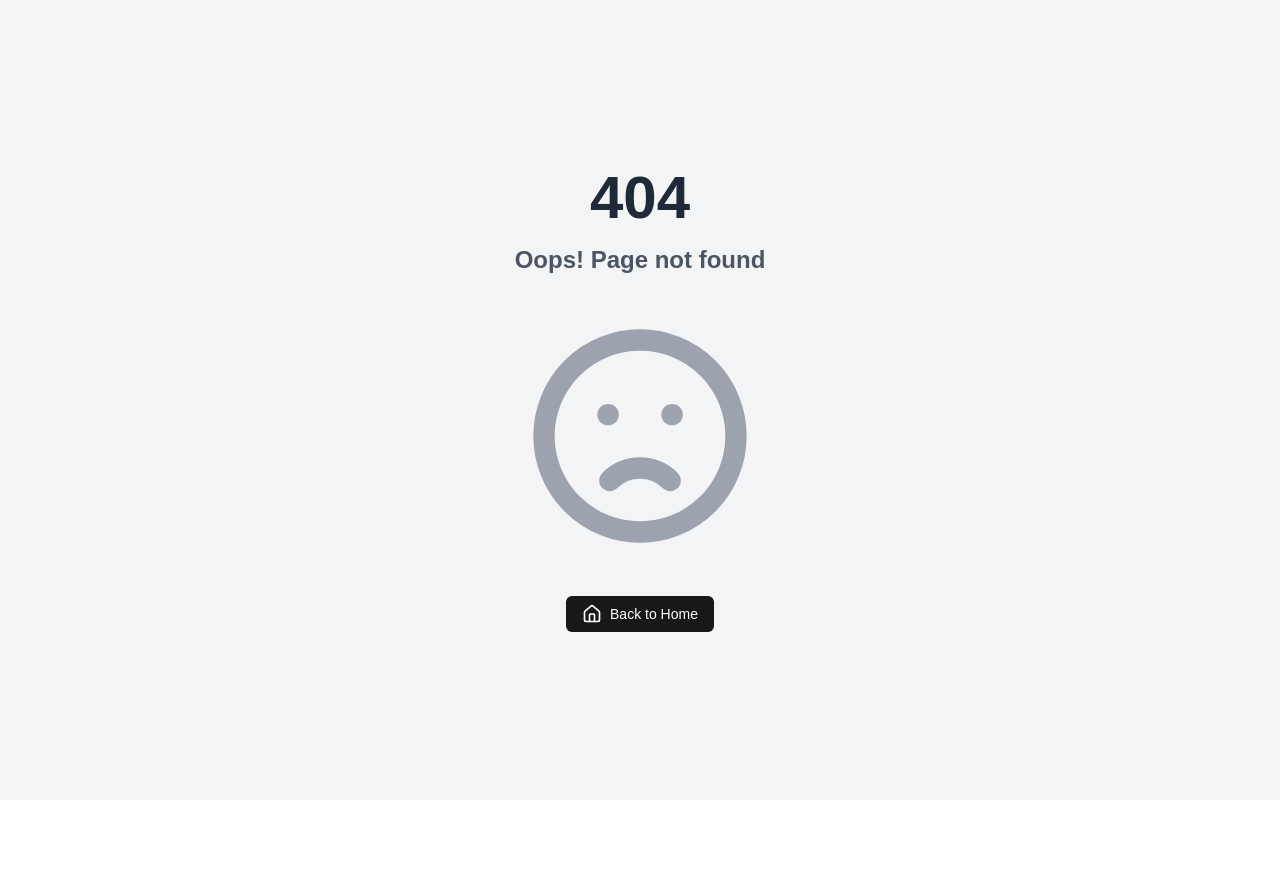
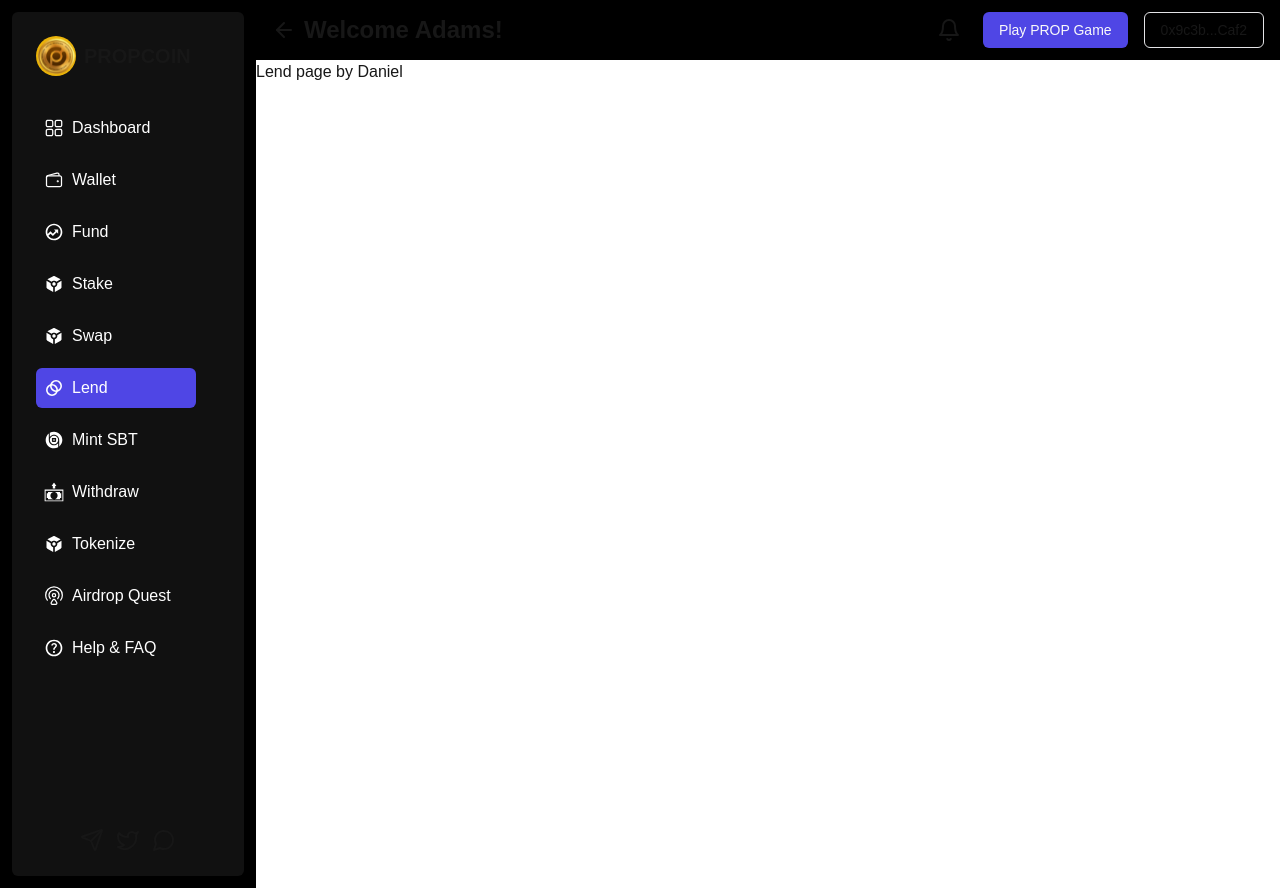
Before and after one commit to MyPropoutAI/propcoinweb, a Next.js app: page /dashboard/lend in a window 1280 px wide. Before the commit this address had no page. Before the commit the page ends 800 px from the top, so only its background shows below. Built offline with nearby package versions, Linux system fonts and the light colour scheme.

Commit message:
DAN: Lend page

```diff
--- /dev/null
+++ b/app/dashboard/lend/page.tsx
@@ -0,0 +1,7 @@
+import React from "react";
+
+const page = () => {
+  return <div>Lend page by Daniel</div>;
+};
+
+export default page;
```
